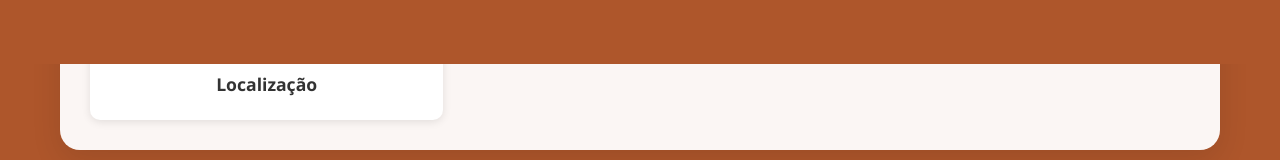
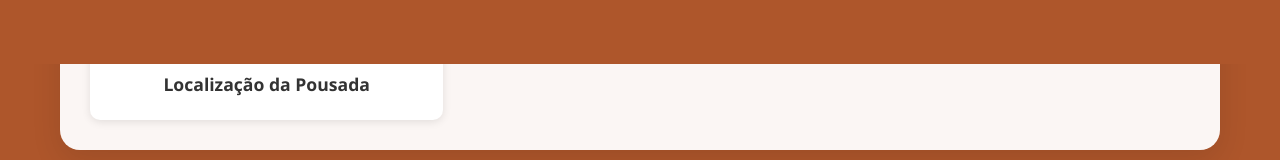
Before and after one commit to quintadoscabecas-byte/guiadeboasvindas, a plain HTML site: page index.html in a window 1280 px wide. Shown: the part 736-896 px from the top of the page. Drawn offline with nearby package versions, Linux system fonts and the light colour scheme; files whose address does not match are found by name.

Commit message:
Update index.html

```diff
--- a/index.html
+++ b/index.html
@@ -1347,7 +1347,7 @@
                         <path stroke-linecap="round" stroke-linejoin="round"
                             d="M19.5 10.5c0 7.142-7.5 11.25-7.5 11.25S4.5 17.642 4.5 10.5a7.5 7.5 0 1 1 15 0Z" />
                     </svg>
-                    <span>Localização</span>
+                    <span>Localização da Pousada</span>
                 </div>
 
 
```
